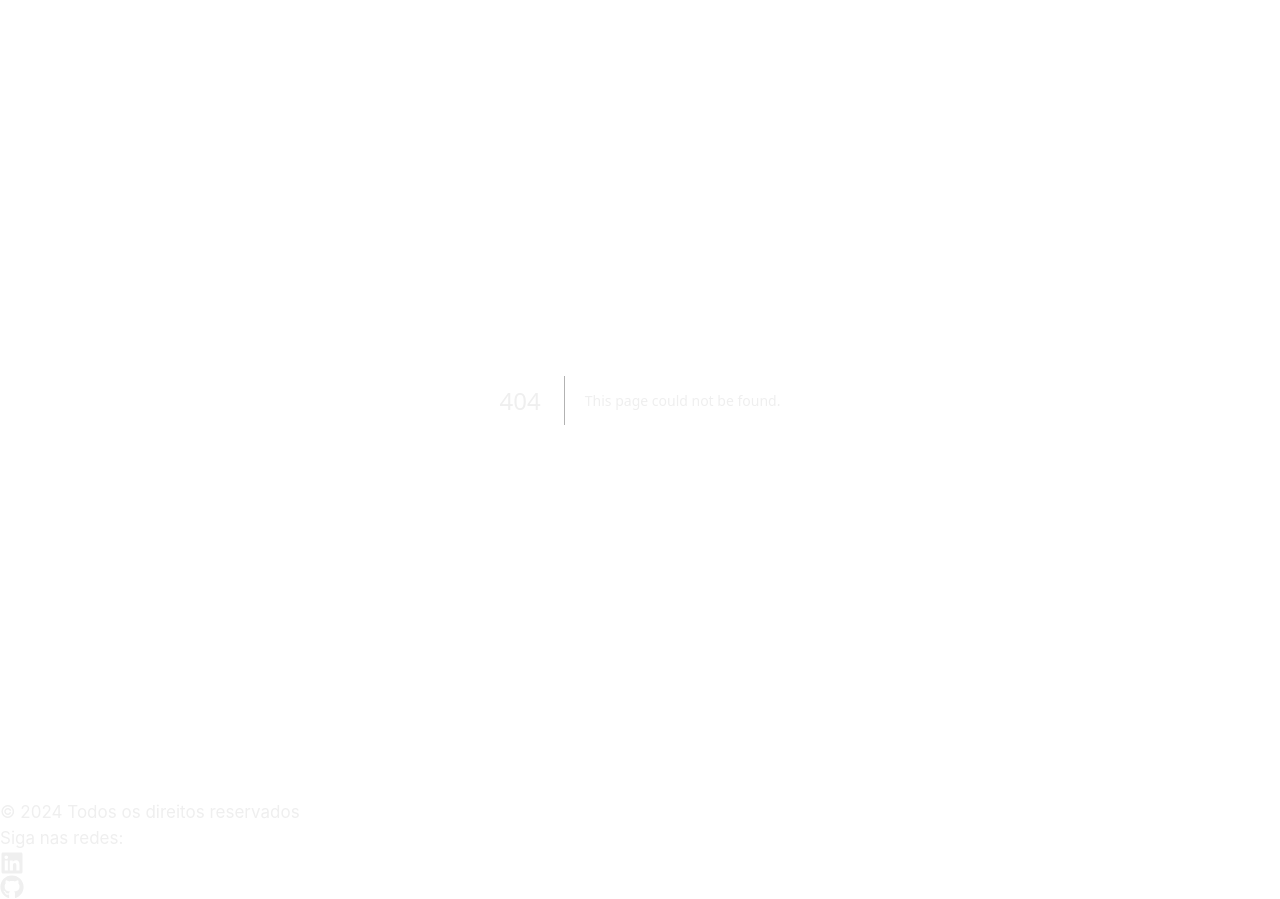
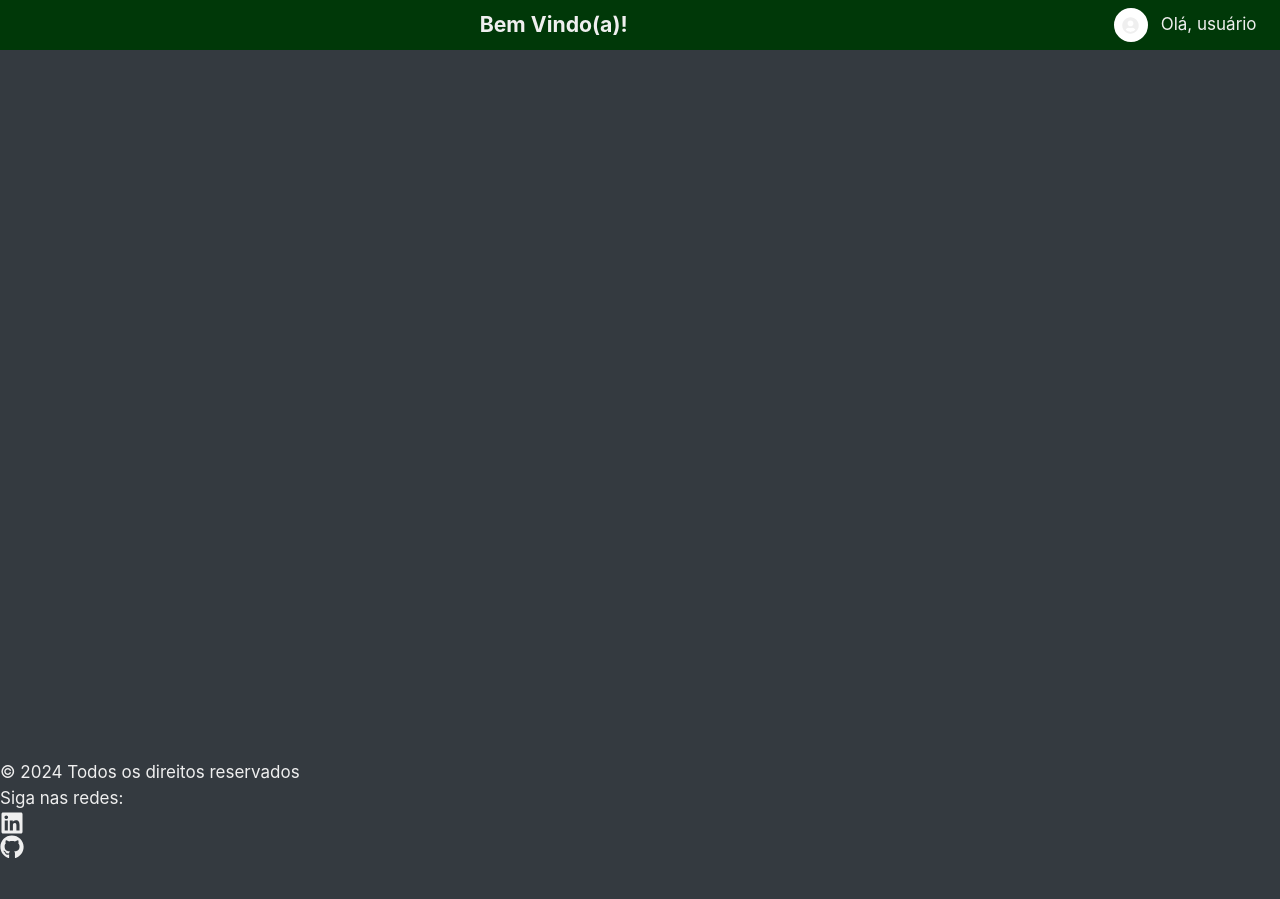
Before and after one commit to andreyna1808/back-tcc-saude, a Next.js app in the folder frontend/: page /feed in a window 1280 px wide. Before the commit this address had no page. After the commit the page ends 859 px from the top, so only its background shows below. Built offline with nearby package versions, Linux system fonts and the light colour scheme; no server answers; sample sign-in values are in the browser's storage.

Commit message:
feat: update login to feed

```diff
--- /dev/null
+++ b/frontend/src/components/header/index.tsx
@@ -0,0 +1,78 @@
+import React from "react";
+import {
+  Flex,
+  Text,
+  Menu,
+  MenuButton,
+  MenuItem,
+  Avatar,
+  MenuList,
+  Center,
+} from "@chakra-ui/react";
+import { FaUserCircle } from "react-icons/fa"; // Ícone para fallback
+
+interface HeaderProps {
+  user: any;
+  type: "doctors" | "users";
+  onLogout?: () => void;
+  onViewProfile?: () => void;
+}
+
+const Header: React.FC<HeaderProps> = ({ user, onLogout, onViewProfile }) => {
+  return (
+    <Flex as="header" bg="#003808" color="white" h="50px" alignItems="center">
+      <Text
+        fontSize="xl"
+        fontWeight="bold"
+        w="100%"
+        display="flex"
+        justifyContent="center"
+      >
+        Bem Vindo(a)!
+      </Text>
+
+      <Menu>
+        <MenuButton
+          w="180px"
+          bg="none"
+          h="40px"
+          mr={4}
+          _hover={{ bg: "#0d7200" }}
+        >
+          <Center justifyContent="space-around">
+            <Avatar
+              name={user?.name}
+              src={user?.profileImageUrl}
+              size="sm"
+              bg="white"
+              borderWidth="2px"
+              icon={user?.profileImageUrl ? undefined : <FaUserCircle />}
+            />
+            <Text
+              maxW="170px"
+              isTruncated
+              whiteSpace="nowrap"
+              overflow="hidden"
+            >
+              Olá, {user?.name || "usuário"}
+            </Text>
+          </Center>
+        </MenuButton>
+        <MenuList bg="gray.800" border="none">
+          <MenuItem
+            bg="gray.800"
+            _hover={{ bg: "#0d7200" }}
+            onClick={onViewProfile}
+          >
+            Ver Perfil
+          </MenuItem>
+          <MenuItem bg="gray.800" _hover={{ bg: "#0d7200" }} onClick={onLogout}>
+            Logout
+          </MenuItem>
+        </MenuList>
+      </Menu>
+    </Flex>
+  );
+};
+
+export default Header;
--- /dev/null
+++ b/frontend/src/pages/feed/index.tsx
@@ -0,0 +1,57 @@
+import Header from "@/components/header";
+import { useAppContext } from "@/context/AppContext";
+import { useAuth } from "@/context/AuthContext";
+import { decodeToken } from "@/utils/decodeToken";
+import { basicUrl } from "@/utils/urls";
+import axios from "axios";
+import { useRouter } from "next/router";
+import { useEffect, useState } from "react";
+
+const Feed = () => {
+  const [ssr, setSsr] = useState(true);
+  const { token, typeUser } = useAuth();
+  const { selected } = useAppContext();
+  const [ userData, setUserData ] = useState()
+  const router = useRouter();
+
+  const getInfoUser = async (emailData: string, token: string) => {
+    try {
+      const res = await axios.get(
+        `${basicUrl}/${selected}/email/${emailData}`,
+        {
+          headers: {
+            Authorization: `Bearer ${token}`,
+          },
+        }
+      );
+      setUserData(res.data)
+    } catch (error) {
+      console.error("Erro ao obter informações do usuário:", error);
+    }
+  };
+
+  useEffect(() => {
+    if (typeof window !== "undefined") {
+      const userData = token && decodeToken(token);
+
+      if (!!userData) {
+        getInfoUser(userData.sub!, token);
+      }
+      setSsr(false);
+    }
+  }, [token]);
+
+  if (ssr) {
+    return null;
+  } else if (!token) {
+    return router.push("/");
+  }
+
+  return (
+    <main>
+      <Header user={userData} type={selected} />
+    </main>
+  );
+};
+
+export default Feed;
```
